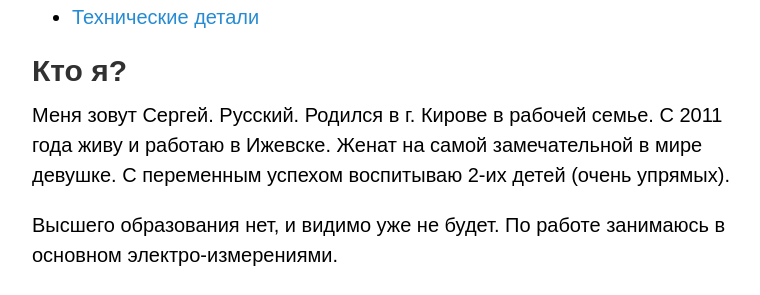
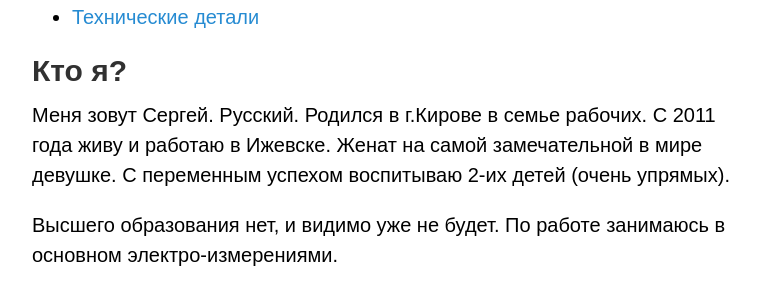
Before and after one commit to SergKnyz/alexblog, a Jekyll site: the page built from about.md, in a window 1280 px wide and 900 px high, scrolled down 597 px. Shown: the part 156-451 px from the top of the window, without its empty margins (248-1008 px from the left). Built offline with Jekyll 4.4.1, drawn with Linux system fonts in a browser that asks for light colours; some of the changed text lies outside the part shown.

Commit message:
Updated About

```diff
--- a/about.md
+++ b/about.md
@@ -19,7 +19,7 @@ layout: page
 ## Кто я?  {#faq1}
 
 Меня зовут Сергей.
-Русский. Родился в г. Кирове в рабочей семье. С 2011 года живу и работаю в Ижевске.
+Русский. Родился в г.Кирове в семье рабочих. С 2011 года живу и работаю в Ижевске.
 Женат на самой замечательной в мире девушке. С переменным успехом воспитываю 2-их детей (очень упрямых).
 
 Высшего образования нет, и видимо уже не будет.
```
Also changed, not shown: other parts of about.md (+1 -0 lines).
